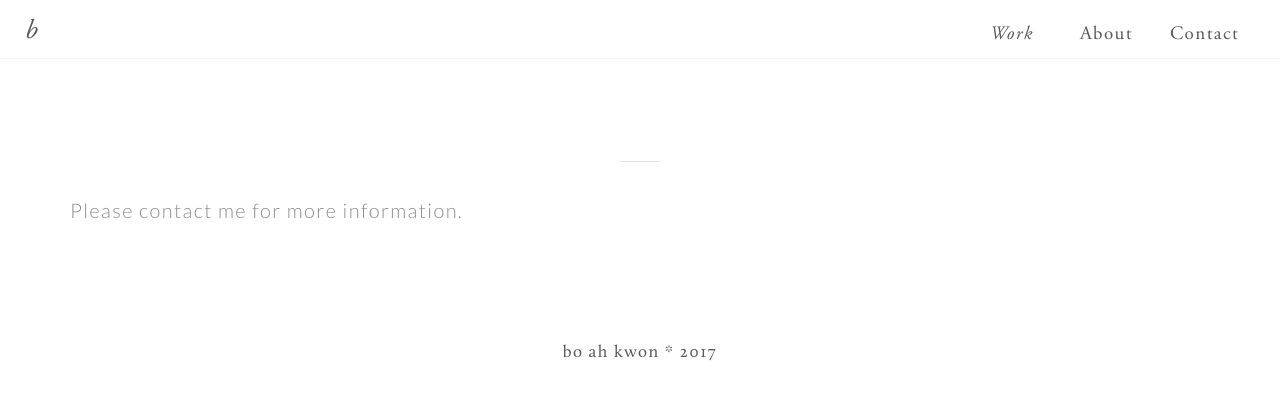
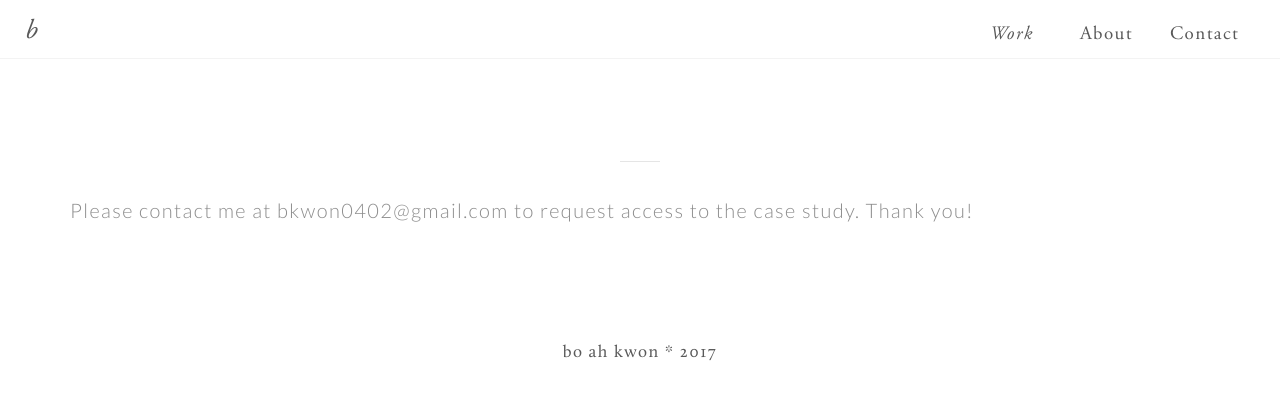
Before and after one commit to bkwon0402/bkwon0402.github.io, a Jekyll site: the page built from item/kbeauty.md, in a window 1280 px wide. Shown: the top 400 px of the page. Built offline with Jekyll 4.4.1, drawn with Linux system fonts in a browser that asks for light colours.

Commit message:
Update kbeauty.md

```diff
--- a/item/kbeauty.md
+++ b/item/kbeauty.md
@@ -5,4 +5,4 @@ title:
 sub:
 ---
 
-Please contact me for more information.
+Please contact me at bkwon0402@gmail.com to request access to the case study. Thank you!
```
